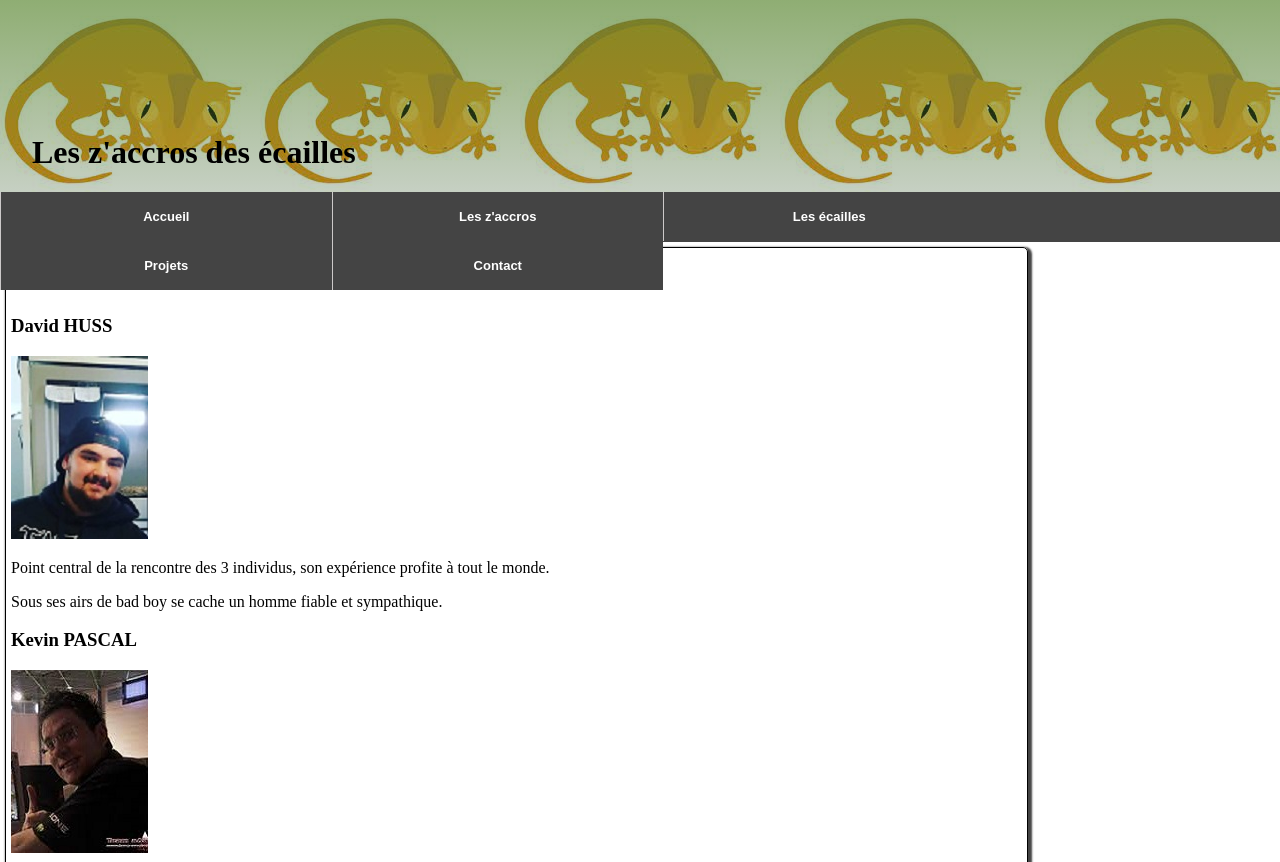
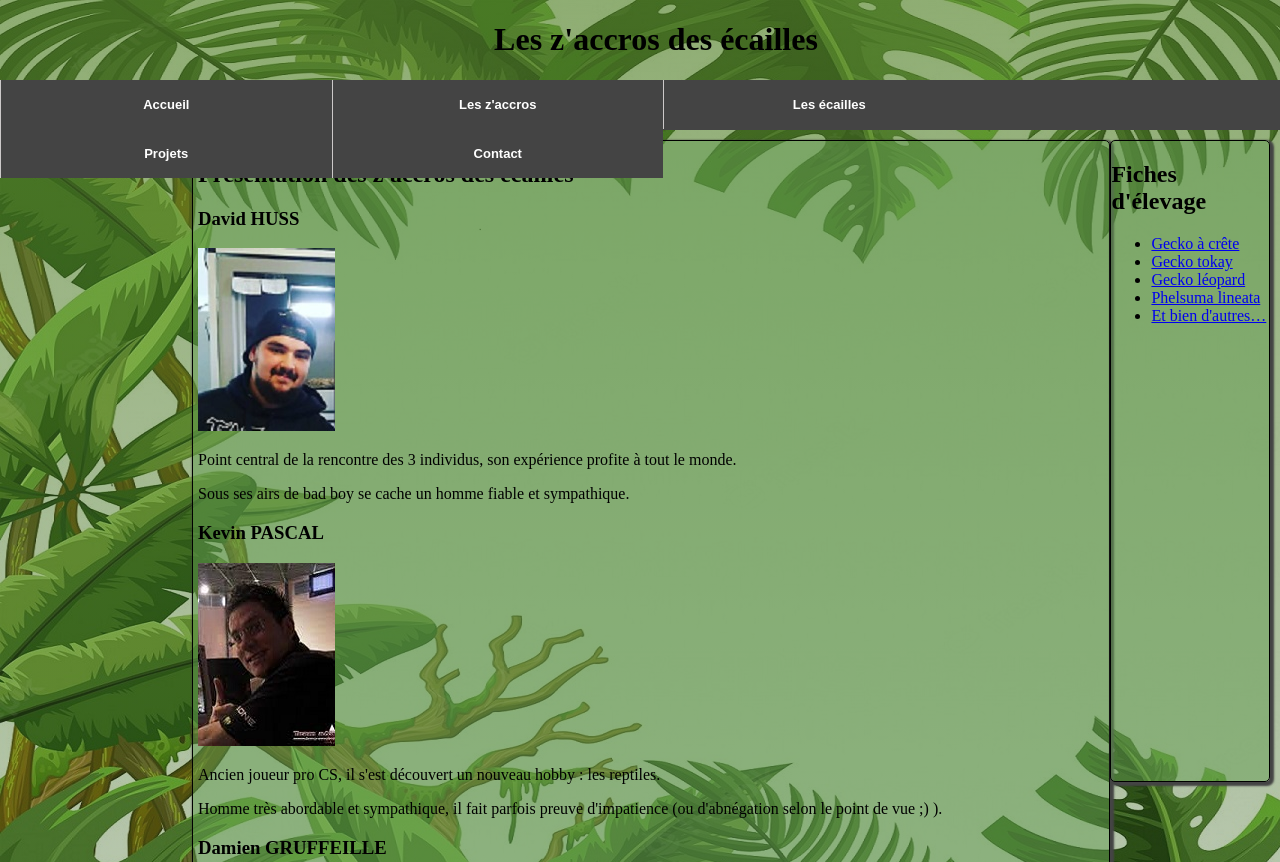
Before and after one commit to DamienGruffeille/SiteLesZAccrosDesEcailles, a website: page Team.html in a window 1280 px wide. Shown: the top 862 px of the page. Drawn offline with Linux system fonts and the light colour scheme; a web font is replaced by a local one.

Commit message:
quelques modifications

```diff
--- a/style.css
+++ b/style.css
@@ -1,3 +1,24 @@
+@media all and (orientation: portrait) {
+  body {
+    display: flex;
+    flex-direction: column;
+  }
+
+  main {
+    display: flex;
+    flex-direction: column;
+  }
+
+  article {
+    display: flex;
+    flex-direction: column;
+  }
+
+  nav {
+    display: flex;
+  }
+}
+
 body,
 html {
   /* background-color: rgb(69, 117, 69); */
@@ -7,35 +28,50 @@
 }
 
 body {
+  /* background-image: linear-gradient(
+    rgba(25, 25, 25, 0.25),
+    url(Photos/cadre-jungle-vierge_1639-5070.jpg)
+  ); */
+  background-image: linear-gradient(
+      rgba(86, 132, 44, 0.664),
+      rgba(27, 67, 14, 0.25)
+    ),
+    url("Photos/cadre-jungle-vierge_1639-5070.jpg");
   display: flex;
   flex-direction: column;
 }
 
 main {
-  display: inline-block;
-  vertical-align: top;
-  margin: 5px;
+  display: flex;
+  flex-direction: row;
+  margin-left: 15%;
 }
 
 article {
+  background-color: rgba(101, 158, 82, 0.5);
+  margin-top: 10px;
   padding-left: 5px;
   display: inline-block;
   vertical-align: top;
   border: 1px solid black;
   border-radius: 5px 5px;
-  width: 80%;
-  height: 40em;
+  width: 60em;
+  height: fit-content;
   box-shadow: 2px 2px 2px 2px #444444;
 }
 
 aside {
+  background-color: rgba(101, 158, 82, 0.5);
   display: inline-block;
   vertical-align: top;
-  background-image: url(Photos/cadre-jungle-vierge_1639-5070.jpg);
+  /* background-image: url(Photos/cadre-jungle-vierge_1639-5070.jpg); */
   border: 1px solid black;
   border-radius: 5px 5px;
-  width: 19%;
-  height: 40em;
+  margin-right: 10px;
+  margin-top: 10px;
+  min-width: 100px;
+  width: fit-content;
+  height: 640px;
   box-shadow: 2px 2px 2px 2px #444444;
 }
 
@@ -43,13 +79,13 @@
   display: flex;
   flex-direction: row;
   align-items: flex-end;
-  justify-content: space-between;
-  height: 12em;
-  background-image: linear-gradient(
+  justify-content: center;
+  height: fit-content;
+  /* background-image: linear-gradient(
       rgba(86, 132, 44, 0.664),
       rgba(27, 67, 14, 0.25)
     ),
-    url("Photos/logo.jfif");
+    url("Photos/logo.jfif"), no-repeat; */
 }
 
 header form {
@@ -96,6 +132,10 @@
 #autresOptions p {
   display: flex;
   flex-direction: row;
+}
+
+#sendButton {
+  margin: 10px 10px 10px 10px;
 }
 
 /* Barre de navigation */
@@ -163,7 +203,7 @@
   background-color: #a3a1a1;
 }
 .navbar a.actif {
-  background-color: lime;
+  background-color: #9e9b9b;
 }
 
 .plsArticle {
```
